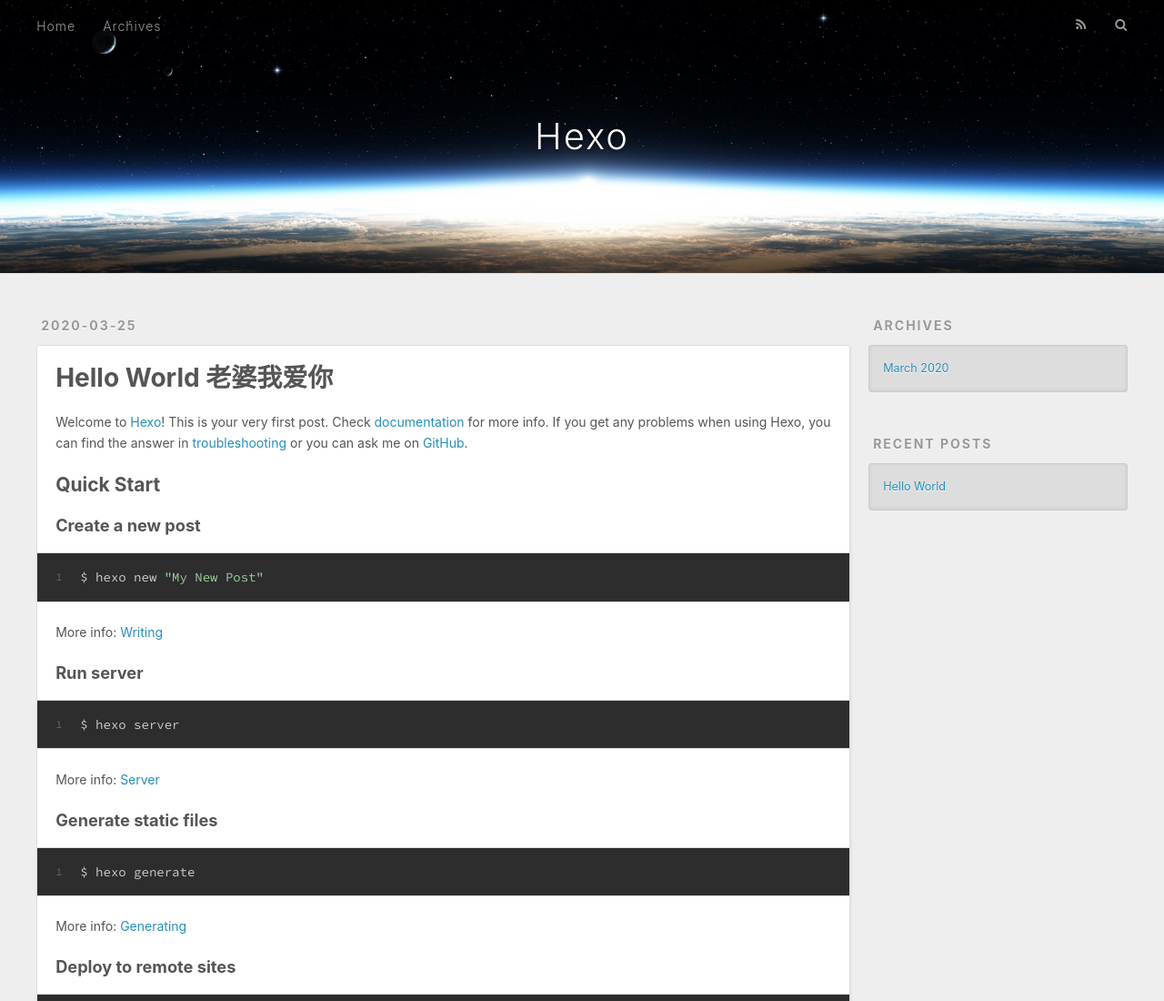
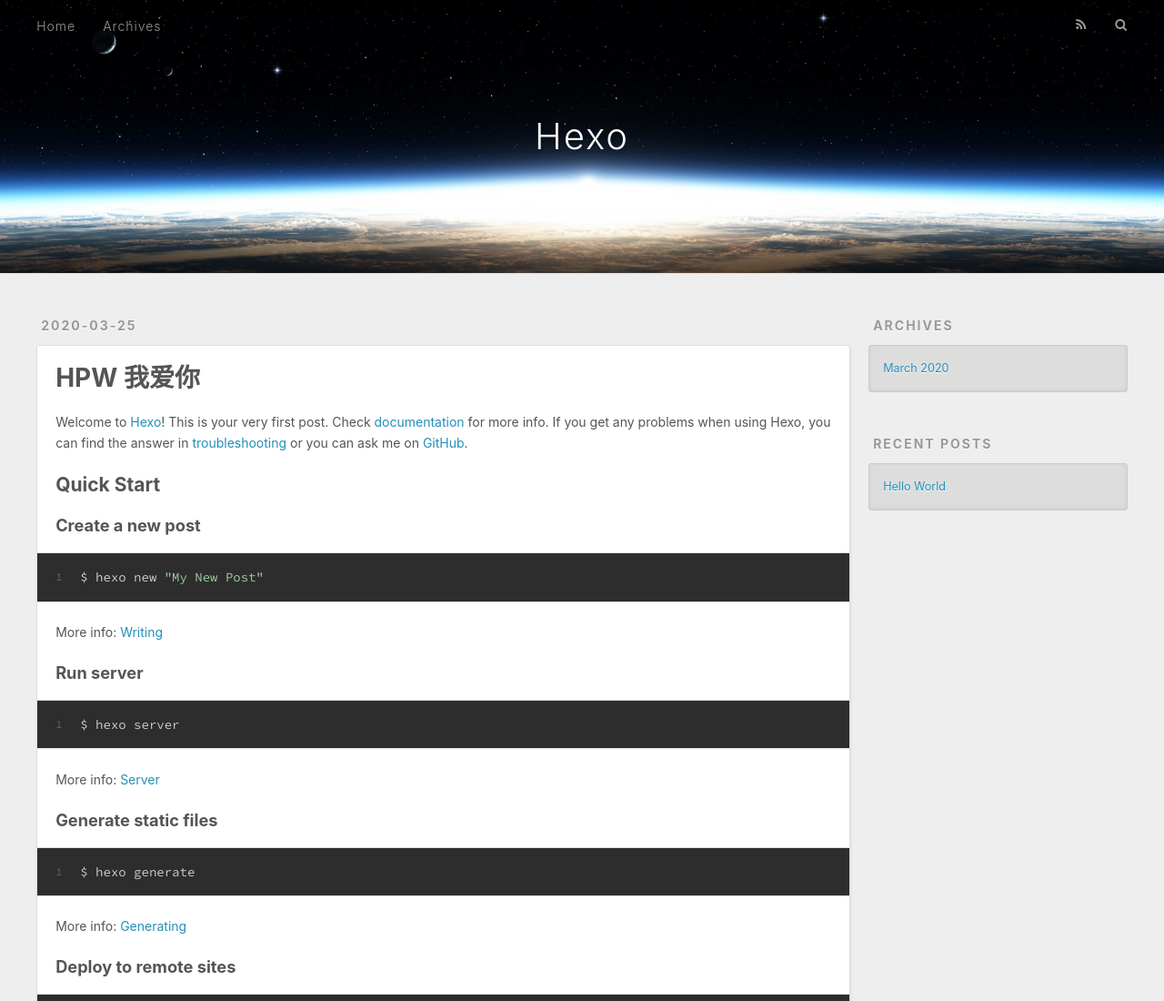
Before and after one commit to ch99en/ch99en.github.io, a plain HTML site: page index.html in a window 1280 px wide. Shown: the top 1100 px of the page at 91% size. Drawn offline with nearby package versions, Linux system fonts and the light colour scheme.

Commit message:
update site code

```diff
--- a/index.html
+++ b/index.html
@@ -78,7 +78,7 @@
 
 
     <h1 itemprop="name">
-      <a class="article-title" href="/2020/03/25/hello-world/">Hello World 老婆我爱你</a>
+      <a class="article-title" href="/2020/03/25/hello-world/">HPW 我爱你</a>
     </h1>
 
 
```
